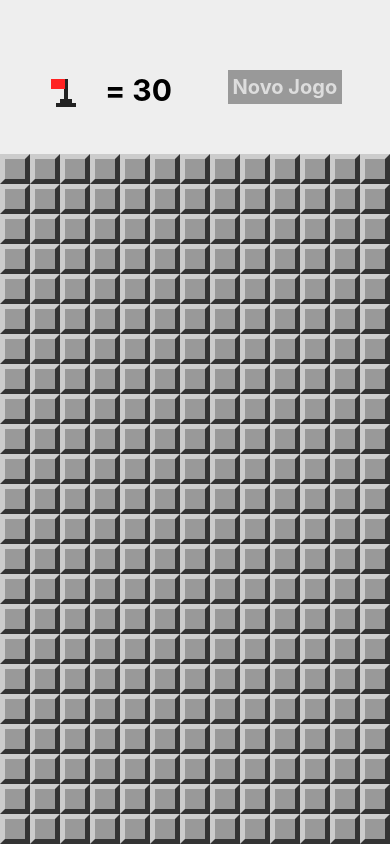
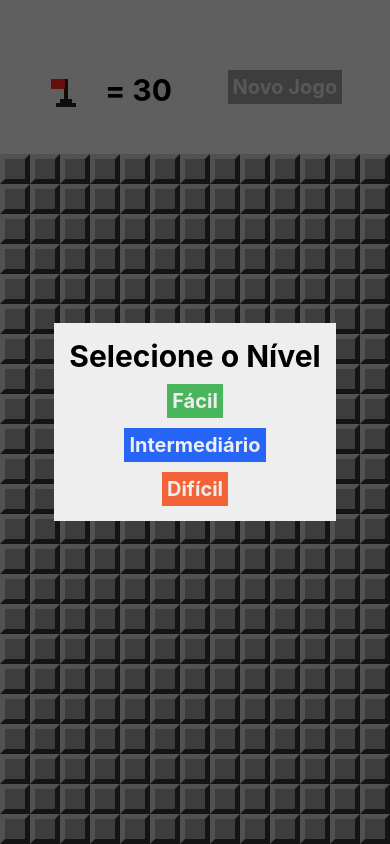
Before and after one commit to LeTarzan/campo-minado-rn, a React Native app: screen / in a window 390 px wide. Both pictures are taken after a click on the element 62 px from the left and 92 px from the top of the page. Built offline with nearby package versions, Linux system fonts and the light colour scheme.

Commit message:
Implementação da seleção de nível

```diff
--- a/App.js
+++ b/App.js
@@ -1,9 +1,9 @@
-import React, { Component } from 'react';
-import { StyleSheet, View, Text, Alert } from 'react-native';
-
+import React, {Component} from 'react';
+import {StyleSheet, Text, View, Alert} from 'react-native';
 import params from './src/params';
 import MineField from './src/components/mineField';
 import Header from './src/components/header';
+import LevelSelection from './src/screens/levelSelect';
 import {
   createMinedBoard,
   cloneBoard,
@@ -21,7 +21,7 @@
     this.state = this.createState();
   }
 
-  minesAmout = () => {
+  minesAmount = () => {
     const cols = params.getColumnsAmount();
     const rows = params.getRowsAmount();
     return Math.ceil(cols * rows * params.difficultLevel);
@@ -31,9 +31,10 @@
     const cols = params.getColumnsAmount();
     const rows = params.getRowsAmount();
     return {
-      board: createMinedBoard(rows, cols, this.minesAmout()),
+      board: createMinedBoard(rows, cols, this.minesAmount()),
       won: false,
       lost: false,
+      showLevelSelection: false,
     };
   };
 
@@ -45,14 +46,14 @@
 
     if (lost) {
       showMines(board);
-      Alert.alert('Peerdeu!', 'Tente novamente.');
+      Alert.alert('Perdeeeeu!', 'Que buuuurro!');
     }
 
     if (won) {
-      Alert.alert('Parabéns', 'Você ganhou!');
+      Alert.alert('Parabéns', 'Você Venceu!');
     }
 
-    this.setState({ board, lost, won });
+    this.setState({board, lost, won});
   };
 
   onSelectField = (row, column) => {
@@ -61,21 +62,31 @@
     const won = wonGame(board);
 
     if (won) {
-      Alert.alert('Parabéns', 'Você ganhou!');
+      Alert.alert('Parabéns', 'Você Venceu!');
     }
 
     this.setState({board, won});
   };
 
+  onLevelSelected = (level) => {
+    params.difficultLevel = level;
+    this.setState(this.createState());
+  };
+
   render() {
     return (
       <View style={styles.container}>
+        <LevelSelection
+          isVisible={this.state.showLevelSelection}
+          onLevelSelected={this.onLevelSelected}
+          onCancel={() => this.setState({showLevelSelection: false})}
+        />
         <Header
-          flagsLeft={this.minesAmout() - flagsUsed(this.state.board)}
+          flagsLeft={this.minesAmount() - flagsUsed(this.state.board)}
           onNewGame={() => this.setState(this.createState())}
+          onFlagPress={() => this.setState({showLevelSelection: true})}
         />
-
-        <View styles={styles.board}>
+        <View style={styles.board}>
           <MineField
             board={this.state.board}
             onOpenField={this.onOpenField}
@@ -85,7 +96,7 @@
       </View>
     );
   }
-};
+}
 
 const styles = StyleSheet.create({
   container: {
--- /dev/null
+++ b/src/screens/levelSelect.js
@@ -0,0 +1,71 @@
+/* eslint-disable prettier/prettier */
+import React from 'react'
+import {View, StyleSheet, Text, TouchableOpacity, Modal} from 'react-native';
+
+export default (props) => {
+  return (
+    <Modal
+      onRequestClose={props.onCancel}
+      visible={props.isVisible}
+      animationType="slide"
+      transparent={true}>
+      <View style={styles.frame}>
+        <View style={styles.container}>
+          <Text style={styles.title}>Selecione o Nível</Text>
+          <TouchableOpacity
+            style={[styles.button, styles.bgEasy]}
+            onPress={() => props.onLevelSelected(0.1)}>
+            <Text style={styles.buttonLabel}>Fácil</Text>
+          </TouchableOpacity>
+          <TouchableOpacity
+            style={[styles.button, styles.bgNormal]}
+            onPress={() => props.onLevelSelected(0.2)}>
+            <Text style={styles.buttonLabel}>Intermediário</Text>
+          </TouchableOpacity>
+          <TouchableOpacity
+            style={[styles.button, styles.bgHard]}
+            onPress={() => props.onLevelSelected(0.3)}>
+            <Text style={styles.buttonLabel}>Difícil</Text>
+          </TouchableOpacity>
+        </View>
+      </View>
+    </Modal>
+  );
+}
+
+const styles = StyleSheet.create({
+  frame: {
+    flex: 1,
+    alignItems: 'center',
+    justifyContent: 'center',
+    backgroundColor: 'rgba(0,0,0,0.6)',
+  },
+  container: {
+    backgroundColor: '#EEE',
+    alignItems: 'center',
+    justifyContent: 'center',
+    padding: 15,
+  },
+  title: {
+    fontSize: 30,
+    fontWeight: 'bold',
+  },
+  button: {
+    marginTop: 10,
+    padding: 5,
+  },
+  buttonLabel: {
+    fontSize: 20,
+    color: '#EEE',
+    fontWeight: 'bold',
+  },
+  bgEasy: {
+    backgroundColor: '#49b65d',
+  },
+  bgNormal: {
+    backgroundColor: '#2765F7',
+  },
+  bgHard: {
+    backgroundColor: '#F26337',
+  },
+})
```
